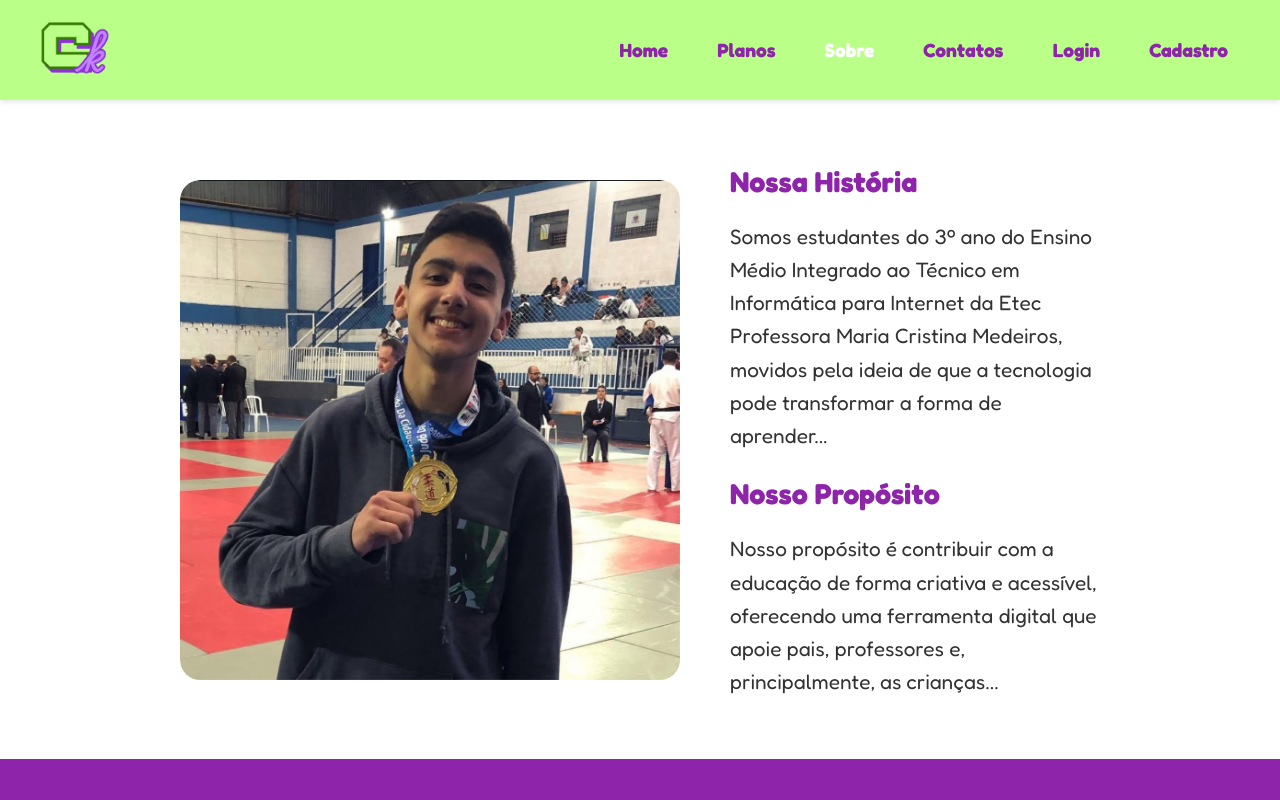
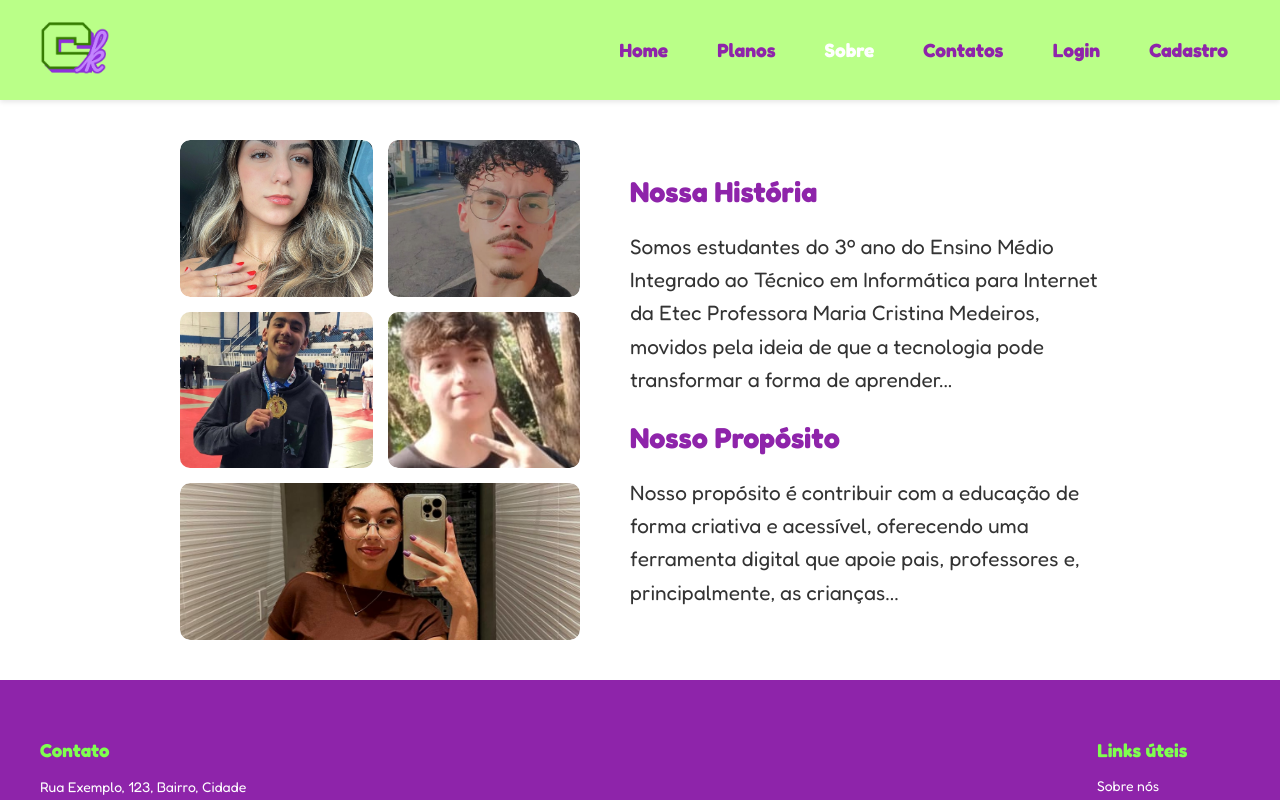
Before and after one commit to raphaelaluvi/TccCriaFront, a React (Vite) app: page /sobre in a window 1280 px wide. Shown: the top 800 px of the page. Built offline with nearby package versions, Linux system fonts and the light colour scheme.

Commit message:
galeria sobre ok

```diff
--- a/src/components/InfosSobre/InfosSobre.jsx
+++ b/src/components/InfosSobre/InfosSobre.jsx
@@ -13,6 +13,7 @@ export default function InfoSobre() {
   const [index, setIndex] = useState(0);
 
   useEffect(() => {
+    // Mantém a animação de índice para o destaque
     const interval = setInterval(() => {
       setIndex((prev) => (prev + 1) % imagens.length);
     }, 2500);
@@ -21,15 +22,21 @@ export default function InfoSobre() {
 
   return (
     <section className={styles.infoSobre}>
-      <div className={styles.carrossel}>
+      <div className={styles.galeriaContainer}>
+        <div className={styles.galeriaGrid}>
           {imagens.map((img, i) => (
+            <div
+              key={i}
+              className={styles.galeriaItem} // Removemos 'itemCentral', ele será tratado pelo CSS Grid
+            >
               <img
-            key={i}
                 src={img}
                 alt={`Integrante ${i + 1}`}
                 className={`${styles.imagem} ${i === index ? styles.active : ""}`}
               />
+            </div>
           ))}
+        </div>
       </div>
       <div className={styles.texto}>
         <h2>Nossa História</h2>
--- a/src/components/InfosSobre/InfosSobre.module.css
+++ b/src/components/InfosSobre/InfosSobre.module.css
@@ -23,29 +23,50 @@ h2 {
     font-size: 1.7rem;
 }
 
-.carrossel {
-    display: flex;
-    flex-direction: column;
-    position: relative;
-    width: 500px;
+.galeriaContainer {
+    width: 400px;
     height: 500px;
     margin: 0 auto;
+    position: relative;
     border-radius: 20px;
+    overflow: visible;
+}
+
+.galeriaGrid {
+    display: grid;
+    grid-template-columns: repeat(2, 1fr);
+    grid-template-rows: repeat(3, 1fr);
+    width: 100%;
+    height: 100%;
+    gap: 15px; /* Ajuste o espaçamento */
+}
+
+.galeriaItem {
+    position: relative;
+    border-radius: 10px;
     overflow: hidden;
+    box-sizing: border-box;
+}
+
+/* faz o último item (o 5º) ocupar as duas colunas */
+.galeriaGrid > div:nth-child(5) {
+    grid-column: 1 / span 2;
 }
 
 .imagem {
-    position: absolute;
     width: 100%;
     height: 100%;
     object-fit: cover;
-    opacity: 0;
-    transform: scale(1.05);
-    transition: opacity 0.8s ease, transform 0.8s ease;
-    border-radius: 20px;
+    border-radius: 10px;
+    transition: all 0.5s ease-in-out;
+    transform: scale(1);
+    box-shadow: 0 0 0 rgba(0, 0, 0, 0);
+    z-index: 10;
 }
 
 .active {
-    opacity: 1;
-    transform: scale(1);
+    /* Efeito de Destaque (Flutuando) */
+    transform: scale(1.1) translateY(-5px);
+    box-shadow: 0 10px 20px rgba(142, 36, 170, 0.5), 0 0 0 5px rgba(255, 255, 255, 0.8);
+    z-index: 20;
 }
```
Lines whose indentation alone changed are shown as unchanged.
